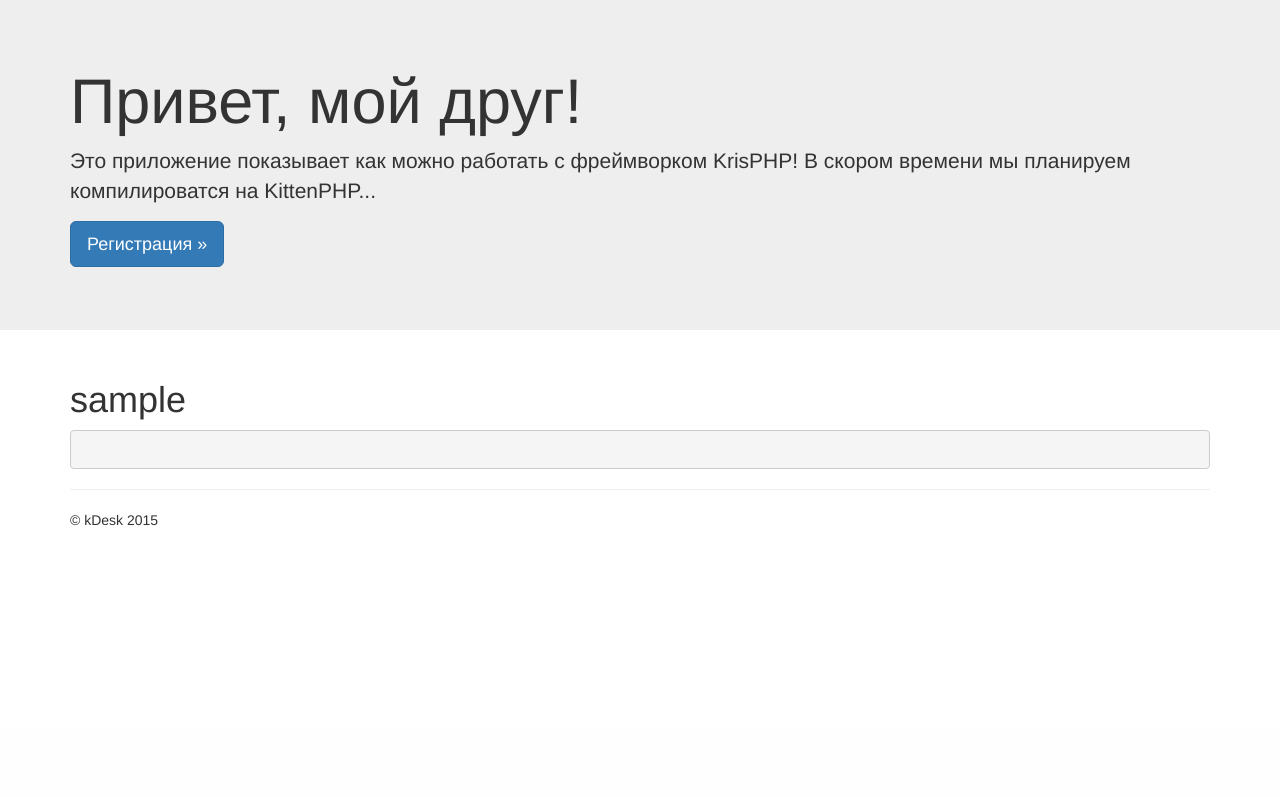
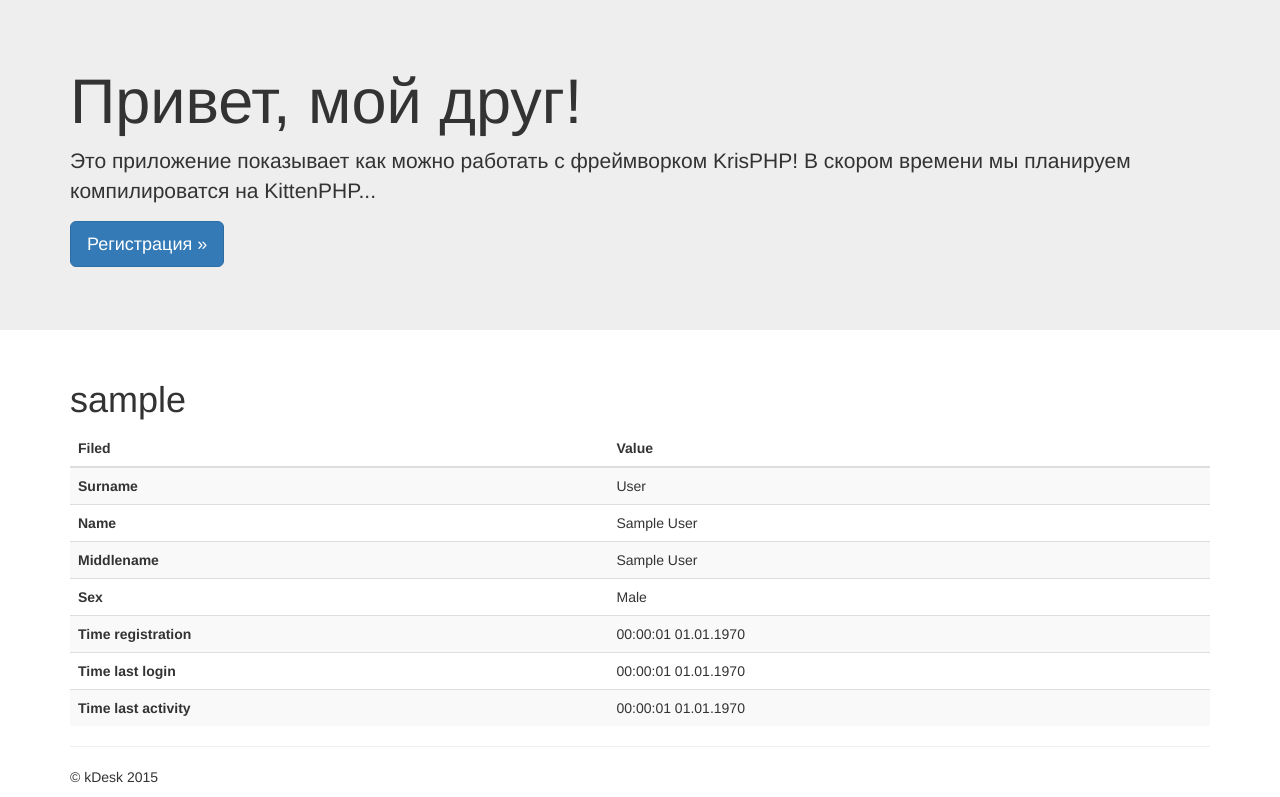
Before and after one commit to ASPIRINpp/kdesk, a PHP site: a page that uses app/lang/ru.php in a window 1280 px wide. Shown: the part 73-870 px from the top of the page. Before the commit the page ends 599 px from the top, so only its background shows below. Run offline with PHP 8.4, Linux system fonts and the light colour scheme; tables that the repository leaves empty hold one stand-in row (values such as "Sample post"); data that the repository does not hold is empty.

Commit message:
RC1: Some changes

```diff
--- a/app/controllers/project.php
+++ b/app/controllers/project.php
@@ -46,7 +46,11 @@ return [
         }
 
         if ($project['status'] === 'closed') {
-            $alerts .= f('core:view:print', 'elements/_alert', ['type' => 'danger', 'text' => '<b>Sorry!</b>This project already closed...'], TRUE);
+            if($logged && $project['id_sys_users_performer'] === $user_id) {
+                $alerts .= f('core:view:print', 'elements/_alert', ['type' => 'success', 'text' => '<b>Congratulations!</b>You successfully done this project...'], TRUE);
+            } else {
+                $alerts .= f('core:view:print', 'elements/_alert', ['type' => 'danger', 'text' => '<b>Sorry!</b>This project already closed...'], TRUE);
+            }
         }elseif ($project['status'] === 'inwork' && $project['id_sys_users_performer'] !== $user_id) {
             $alerts .= f('core:view:print', 'elements/_alert', ['type' => 'warning', 'text' => '<b>Sorry!</b>This project already in work...'], TRUE);
         }elseif ($project['status'] === 'inwork' && $project['id_sys_users_performer'] === $user_id) {
--- a/app/lang/ru.php
+++ b/app/lang/ru.php
@@ -19,5 +19,7 @@ return [
     // Validation
     'Filed :filed :error' => 'Поле :filed :error',
     'not_empty' => 'не должно быть пустым!',
-    'equals' => ' должно совпадать с полем :field2'
+    'equals' => ' должно совпадать с полем :field2',
+    // app/views/project/index.php
+    'Not defined' => 'Не указанно'
 ];
--- a/app/models/fn_logs.php
+++ b/app/models/fn_logs.php
@@ -24,7 +24,7 @@ return [
         $p = [':time' => time()];
         foreach ($rows as $key => $row) {
             foreach ($row as $col => $val) {
-                $p[":$col_$key"] = $val;
+                $p[":{$col}_{$key}"] = $val;
             }
             $values .= " ,(:id_sys_users_$key, :type_$key, :sum_$key, :comment_$key, :time)";
         }
--- a/app/views/default/registration.php
+++ b/app/views/default/registration.php
@@ -12,8 +12,8 @@
     <div class="form-group">
         <label for="inputSex"><?= __('Sex') ?></label>
         <select name='Reg[sex]' class="form-control" id="inputSex">
-            <option <?= f('helpers:arr:get', 'sex', $_POST['Reg'], 0) == 0 ? 'selected' : ''; ?> value="0"><?= __('Male') ?></option>
-            <option <?= f('helpers:arr:get', 'sex', $_POST['Reg'], 1) == 1 ? 'selected' : ''; ?> value="1"><?= __('Female') ?></option>
+            <option <?= f('helpers:arr:get', 'sex', $_POST['Reg'], 1) == 1 ? 'selected' : ''; ?> value="1"><?= __('Male') ?></option>
+            <option <?= f('helpers:arr:get', 'sex', $_POST['Reg'], 0) == 0 ? 'selected' : ''; ?> value="0"><?= __('Female') ?></option>
         </select>
     </div>
     <div class="form-group">
--- a/app/views/elements/_navbar.php
+++ b/app/views/elements/_navbar.php
@@ -18,7 +18,7 @@
         <?php else: ?>
             <div id="navbar" class="navbar-collapse collapse">
                 <ul class="nav navbar-nav">
-                    <li><a href="/project/search">Projects</a></li>
+                    <li><a href="/project/search">Search</a></li>
                     <li><a href="/project/inwork">In work</a></li>
                     <li><a href="/finance">Finance</a></li>
                     <li><a href="/profile">Account</a></li>
@@ -29,7 +29,7 @@
                             $money = "<span class=\"" . ($money > 0 ? 'text-success' : 'text-danger') . "\">" . f('helpers:currency:dec_nformat', $money, 2, ',', ' ') . "</span>";
                             $reserve = f('core:session:get', 'money_reserve');
                             echo $reserve ? "$money (<span class=\"text-warning\">+" . f('helpers:currency:dec_nformat', $reserve, 2, ',', ' ') . "</span>)" : $money;
-                            ?> р.</a></li>
+                            ?><span class="glyphicon glyphicon-rub glyphicon-xs"></span></a></li>
                     <li><a href="/logout"><?= ucfirst(strtolower(f('core:session:get', 'login'))) ?>, logout</a></li>
                 </ul>
             </div>
--- a/app/views/elements/_project_thumb.php
+++ b/app/views/elements/_project_thumb.php
@@ -5,12 +5,12 @@
     <div class="panel-heading">
         <a href="/project/<?=$id?>" class="panel-title"><?=$title;?></a>
         <?php if($cost): ?>
-            <span class="hidden-xs pull-right"><?=$cost?> р.</span>
+            <span class="hidden-xs pull-right"><?=$cost?><span class="glyphicon glyphicon-rub glyphicon-xs"></span></span>
         <?php endif; ?>
     </div>
     <div class="panel-body">
         <?php if($cost): ?>
-            <p class="visible-xs">Цена: <?=$cost?> р.</p>
+            <p class="visible-xs">Цена: <?=$cost?><span class="glyphicon glyphicon-rub glyphicon-xs"></span></p>
         <?php endif; ?>
         <?=$description_short;?>
     </div>
--- a/app/views/profile/index.php
+++ b/app/views/profile/index.php
@@ -1,4 +1,41 @@
 <h1><?= $profile['login']; ?></h1>
-<pre>
-    <?php //var_dump($profile); ?>
-</pre>
+
+<table class="table table-striped">
+    <thead>
+        <tr>
+            <th>Filed</th>
+            <th>Value</th>
+        </tr>
+    </thead>
+    <tbody>
+        <tr>
+            <th scope="row">Surname</th>
+            <td><?= f('helpers:arr:get', 'surname', $profile, '<span class="text-muted">'.__('None').'</span>'); ?></td>
+        </tr>
+        <tr>
+            <th scope="row">Name</th>
+            <td><?= f('helpers:arr:get', 'name', $profile, '<span class="text-muted">'.__('None').'</span>'); ?></td>
+        </tr>
+        <tr>
+            <th scope="row">Middlename</th>
+            <td><?= f('helpers:arr:get', 'middlename', $profile, '<span class="text-muted">'.__('None').'</span>'); ?></td>
+        </tr>
+        <tr>
+            <th scope="row">Sex</th>
+            <td><?= ['Female', 'Male'][$profile['sex']]; ?></td>
+        </tr>
+        <tr>
+            <th scope="row">Time registration</th>
+            <td><?= date('H:i:s d.m.Y', $profile['time_reg']); ?></td>
+        </tr>
+        <tr>
+            <th scope="row">Time last login</th>
+            <td><?= date('H:i:s d.m.Y', $profile['time_last_login']); ?></td>
+        </tr>
+        <tr>
+            <th scope="row">Time last activity</th>
+            <td><?= date('H:i:s d.m.Y', $profile['time_last_activity']); ?></td>
+        </tr>
+
+    </tbody>
+</table>
--- a/app/views/project/_form_manage.php
+++ b/app/views/project/_form_manage.php
@@ -1 +1 @@
-<a class="pull-right" href="/manage/<?= $project['id'] ?>">Edit this project</a>
+<a class="pull-right" href="#/manage/<?= $project['id'] ?>">Edit this project</a>
--- a/app/views/project/index.php
+++ b/app/views/project/index.php
@@ -13,10 +13,10 @@
 
 <div class="row">
     <?php
-    $cost = !$project['cost'] ? FALSE : f('helpers:currency:dec_nformat', $project['cost'], 2, ',', ' ');
+    $cost = !$project['cost'] ? __('Not defined') : f('helpers:currency:dec_nformat', $project['cost'], 2, ',', ' ').'<span class="glyphicon glyphicon-rub glyphicon-xs"></span>';
     ?>
     <div class="col-md-2">Date: <?= date(__('d.m.Y H:i'), $project['time_created']) ?></div>
-    <div class="col-md-2">Cost: <strong><?= $cost ?></strong> р.</div>
+    <div class="col-md-2">Cost: <strong><?= $cost ?></strong></div>
     <div class="col-md-2">Views: <?= $project['views'] ?></div>
     <div class="col-md-6"><?= $form ? f('core:view:print', "project/_form_$form", ['project' => $project], TRUE) : ''; ?></div>
 </div>
```
Also changed, not shown: app/models/Project.php (+8 -1 lines), app/views/finance/index.php (+11 -1 lines), app/views/project/inwork.php (+13 -9 lines).
